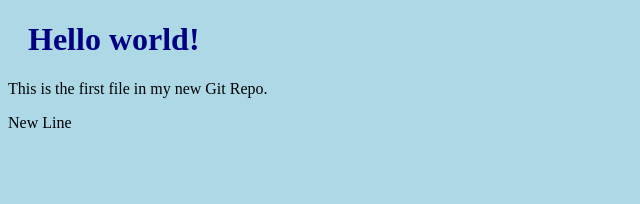
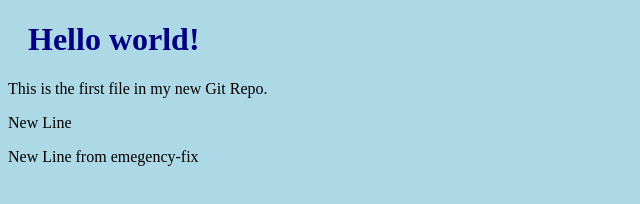
Before and after one commit to ashitoshmane1234/mbs-practice, a plain HTML site: page index.html in a window 1280 px wide. Shown: the whole page, without its empty margins (0-640 px from the left). Drawn offline with Linux system fonts and the light colour scheme.

Commit message:
updated index.html with emergrncy-fix

```diff
--- a/index.html
+++ b/index.html
@@ -9,6 +9,7 @@
 <h1>Hello world!</h1>
 <p>This is the first file in my new Git Repo.</p>
 <p>New Line</p>
+<p>New Line from emegency-fix</p>
 
 </body>
 </html>
```
